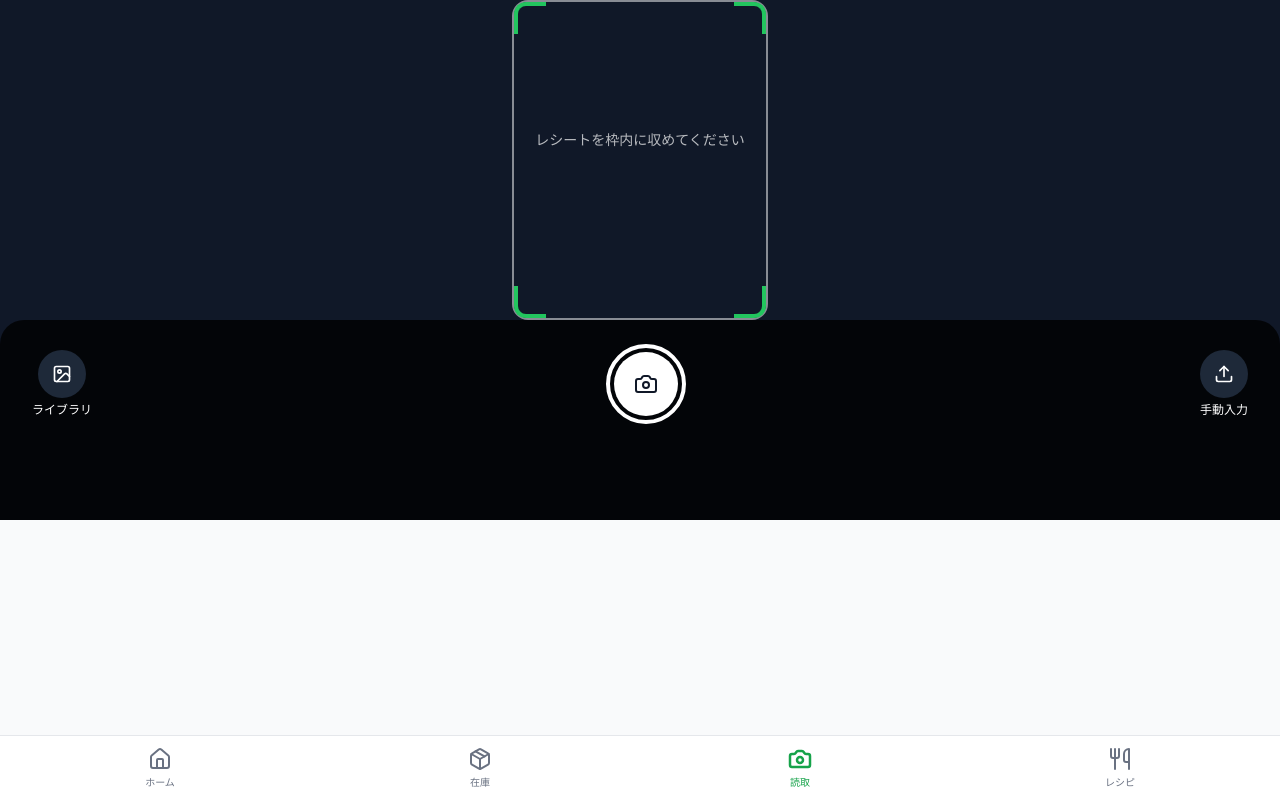
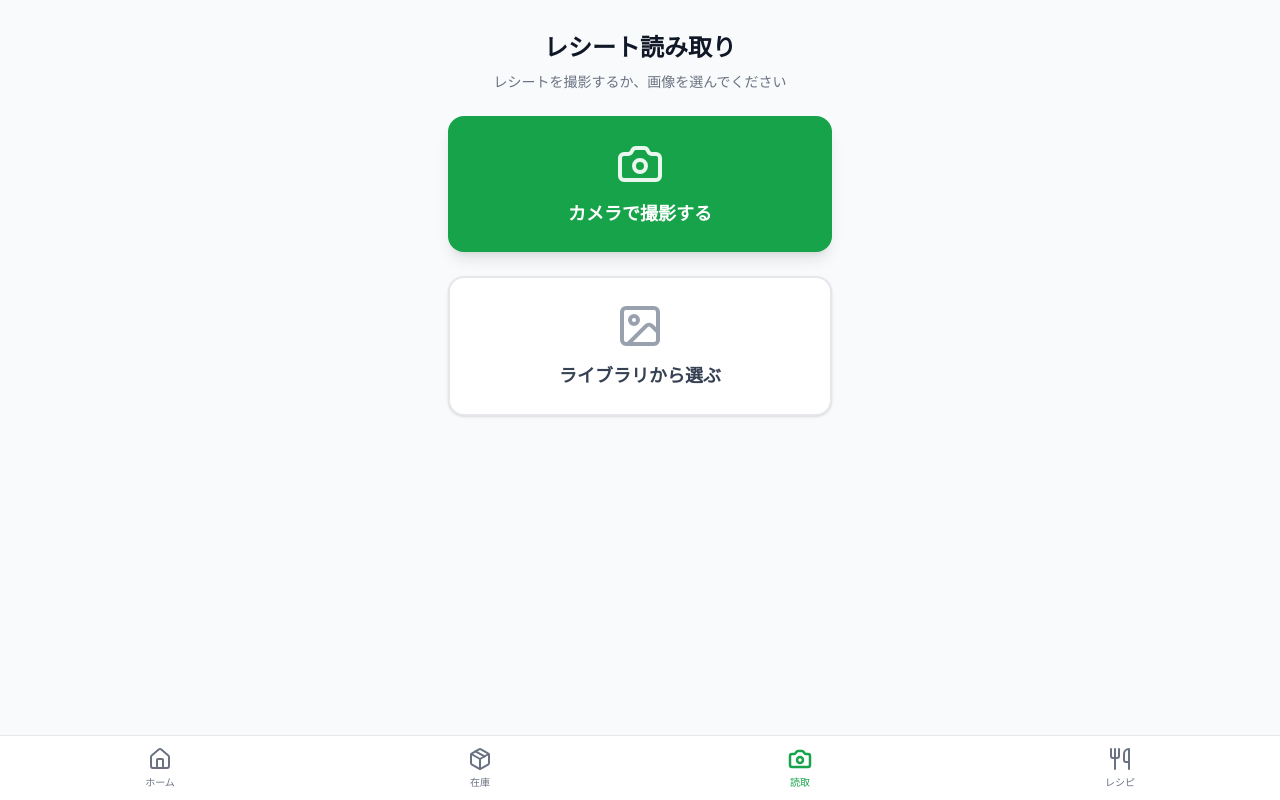
Before and after one commit to kawaiikumichan/receipt-app-mock, a React (Vite) app: page /scanner in a window 1280 px wide. Built offline with nearby package versions, Linux system fonts and the light colour scheme.

Commit message:
Replace mock viewfinder with direct capture buttons

```diff
--- a/src/pages/ScannerPage.tsx
+++ b/src/pages/ScannerPage.tsx
@@ -20,10 +20,15 @@ const ScannerPage: React.FC = () => {
   const [step, setStep] = useState<'camera' | 'processing' | 'confirm'>('camera');
   const [parsedData, setParsedData] = useState<ParsedReceipt | null>(null);
   const [error, setError] = useState<string | null>(null);
-  const fileInputRef = useRef<HTMLInputElement>(null);
+  const cameraInputRef = useRef<HTMLInputElement>(null);
+  const libraryInputRef = useRef<HTMLInputElement>(null);
 
   const handleCaptureClick = () => {
-    fileInputRef.current?.click();
+    cameraInputRef.current?.click();
+  };
+
+  const handleLibraryClick = () => {
+    libraryInputRef.current?.click();
   };
 
   const handleFileChange = async (event: React.ChangeEvent<HTMLInputElement>) => {
@@ -128,49 +133,49 @@ const ScannerPage: React.FC = () => {
   }
 
   return (
-    <div className="h-full bg-gray-900 flex flex-col">
-      <div className="flex-1 relative flex items-center justify-center">
-        <div className="w-64 h-80 border-2 border-white/50 rounded-2xl relative">
-          <div className="absolute top-0 left-0 w-8 h-8 border-t-4 border-l-4 border-primary-500 rounded-tl-xl"></div>
-          <div className="absolute top-0 right-0 w-8 h-8 border-t-4 border-r-4 border-primary-500 rounded-tr-xl"></div>
-          <div className="absolute bottom-0 left-0 w-8 h-8 border-b-4 border-l-4 border-primary-500 rounded-bl-xl"></div>
-          <div className="absolute bottom-0 right-0 w-8 h-8 border-b-4 border-r-4 border-primary-500 rounded-br-xl"></div>
-          <p className="text-white/70 text-center mt-32 text-sm">レシートを枠内に収めてください</p>
-          {error && <p className="text-red-400 text-center mt-4 text-sm font-medium">{error}</p>}
-        </div>
-      </div>
+    <div className="h-full bg-gray-50 flex flex-col p-4">
+      <header className="pt-4 pb-6 text-center">
+        <h1 className="text-2xl font-bold text-gray-900">レシート読み取り</h1>
+        <p className="text-gray-500 mt-2 text-sm">レシートを撮影するか、画像を選んでください</p>
+      </header>
 
-      <div className="bg-black/80 pb-24 pt-6 px-8 flex justify-between items-center rounded-t-3xl">
+      <div className="flex-1 flex flex-col items-center justify-center space-y-6 pb-20">
         <input
           type="file"
           accept="image/*"
           className="hidden"
-          ref={fileInputRef}
+          ref={cameraInputRef}
           onChange={handleFileChange}
           capture="environment"
         />
+        <input
+          type="file"
+          accept="image/*"
+          className="hidden"
+          ref={libraryInputRef}
+          onChange={handleFileChange}
+        />
 
-        <button className="text-white flex flex-col items-center">
-          <div className="w-12 h-12 rounded-full bg-gray-800 flex items-center justify-center mb-1">
-            <ImageIcon size={20} />
+        {error && (
+          <div className="w-full bg-red-50 border border-red-100 text-red-600 p-3 rounded-xl text-sm font-medium mb-4">
+            {error}
           </div>
-          <span className="text-xs">ライブラリ</span>
+        )}
+
+        <button
+          onClick={handleCaptureClick}
+          className="w-full max-w-sm bg-primary-600 hover:bg-primary-700 text-white p-6 rounded-2xl shadow-lg flex flex-col items-center justify-center space-y-3 transition-transform active:scale-95"
+        >
+          <Camera size={48} className="text-white/90" />
+          <span className="font-bold text-lg">カメラで撮影する</span>
         </button>
 
         <button
-          onClick={handleCaptureClick}
-          className="w-20 h-20 rounded-full border-4 border-white flex items-center justify-center p-1 active:scale-95 transition-transform"
+          onClick={handleLibraryClick}
+          className="w-full max-w-sm bg-white hover:bg-gray-50 text-gray-700 border-2 border-gray-200 p-6 rounded-2xl shadow-sm flex flex-col items-center justify-center space-y-3 transition-transform active:scale-95"
         >
-          <div className="w-full h-full bg-white rounded-full flex items-center justify-center text-gray-900">
-            <Camera size={24} />
-          </div>
-        </button>
-
-        <button className="text-white flex flex-col items-center">
-          <div className="w-12 h-12 rounded-full bg-gray-800 flex items-center justify-center mb-1">
-            <Upload size={20} />
-          </div>
-          <span className="text-xs">手動入力</span>
+          <ImageIcon size={48} className="text-gray-400" />
+          <span className="font-bold text-lg">ライブラリから選ぶ</span>
         </button>
       </div>
     </div>
```
